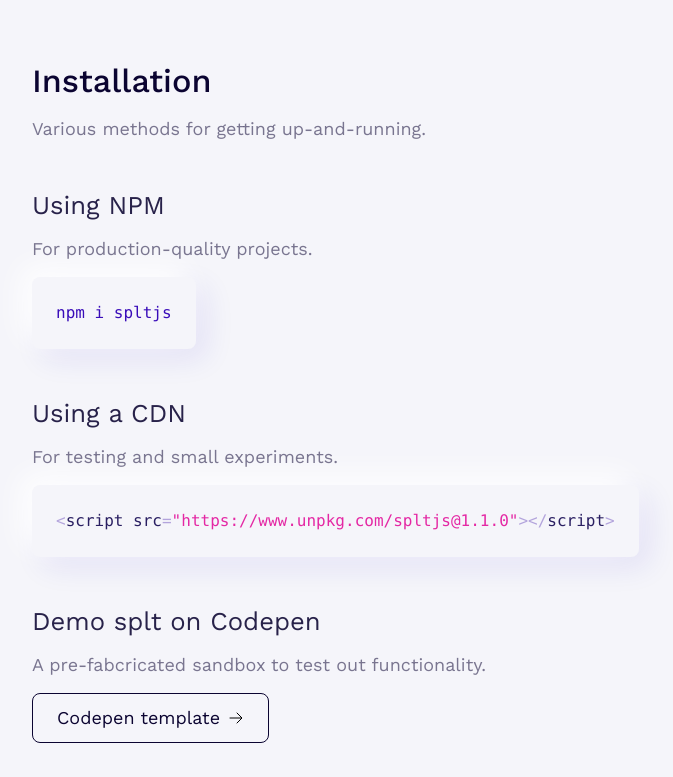
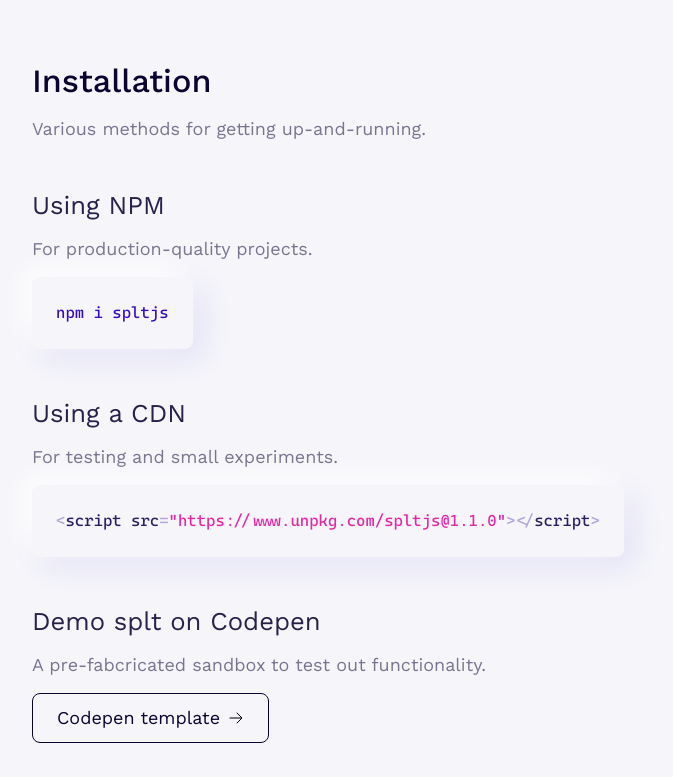
Before and after one commit to loganliffick/splt-www, a plain HTML site: page index.html in a window 1280 px wide. Shown: the part 2587-3364 px from the top of the page, without its empty margins (248-921 px from the left). Drawn offline with nearby package versions, Linux system fonts and the light colour scheme; a script that the page names is missing.

Commit message:
lightouse fixes 2

```diff
--- a/src/css/prism.css
+++ b/src/css/prism.css
@@ -1,6 +1,6 @@
 @font-face {
   font-family: 'Cascadia code';
-  src: url('/public/CascadiaCode-Regular.otf') format('otf');
+  src: url('/public/CascadiaCode-Regular.otf') format('opentype');
 }
 
 code[class*='language-'],
```
